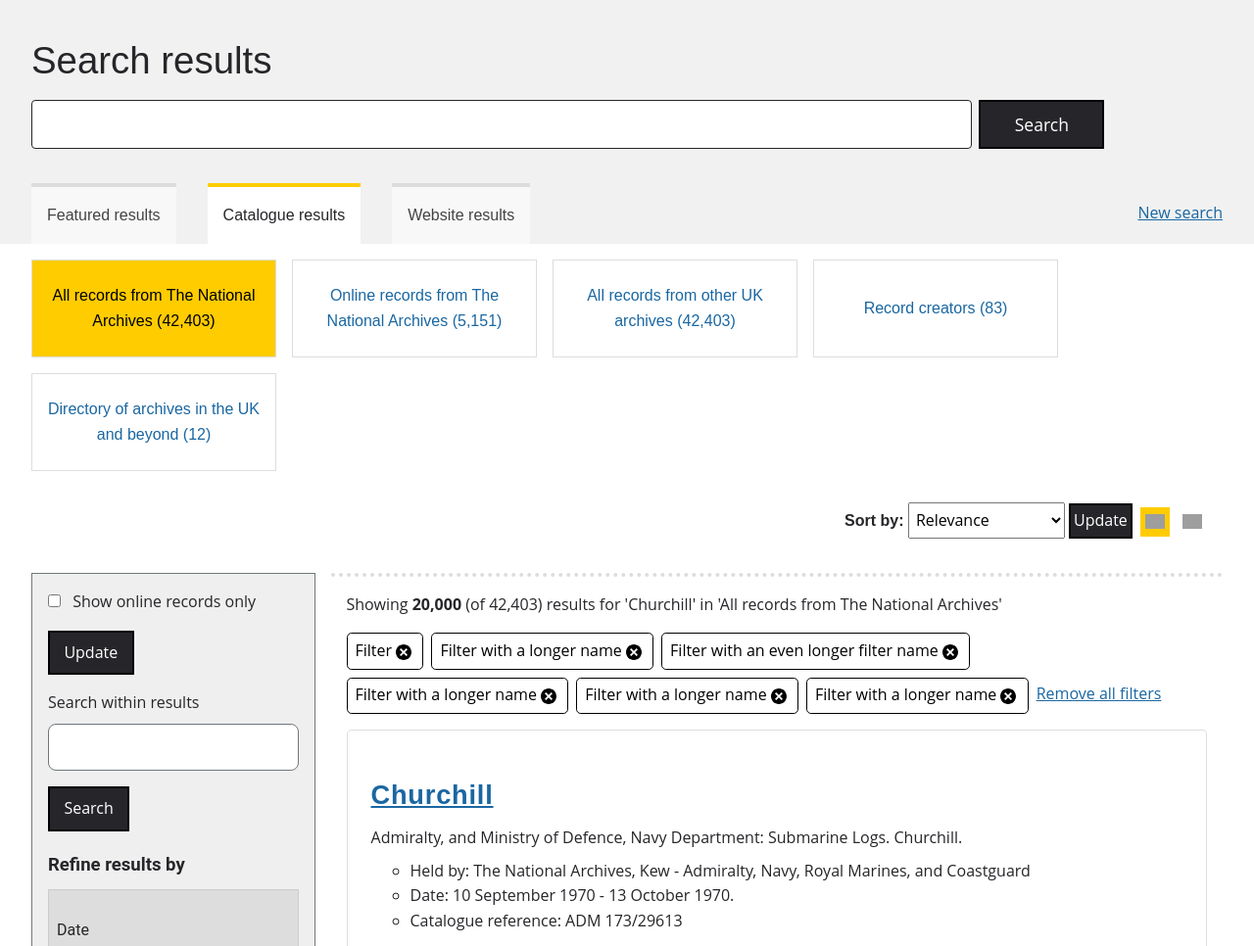
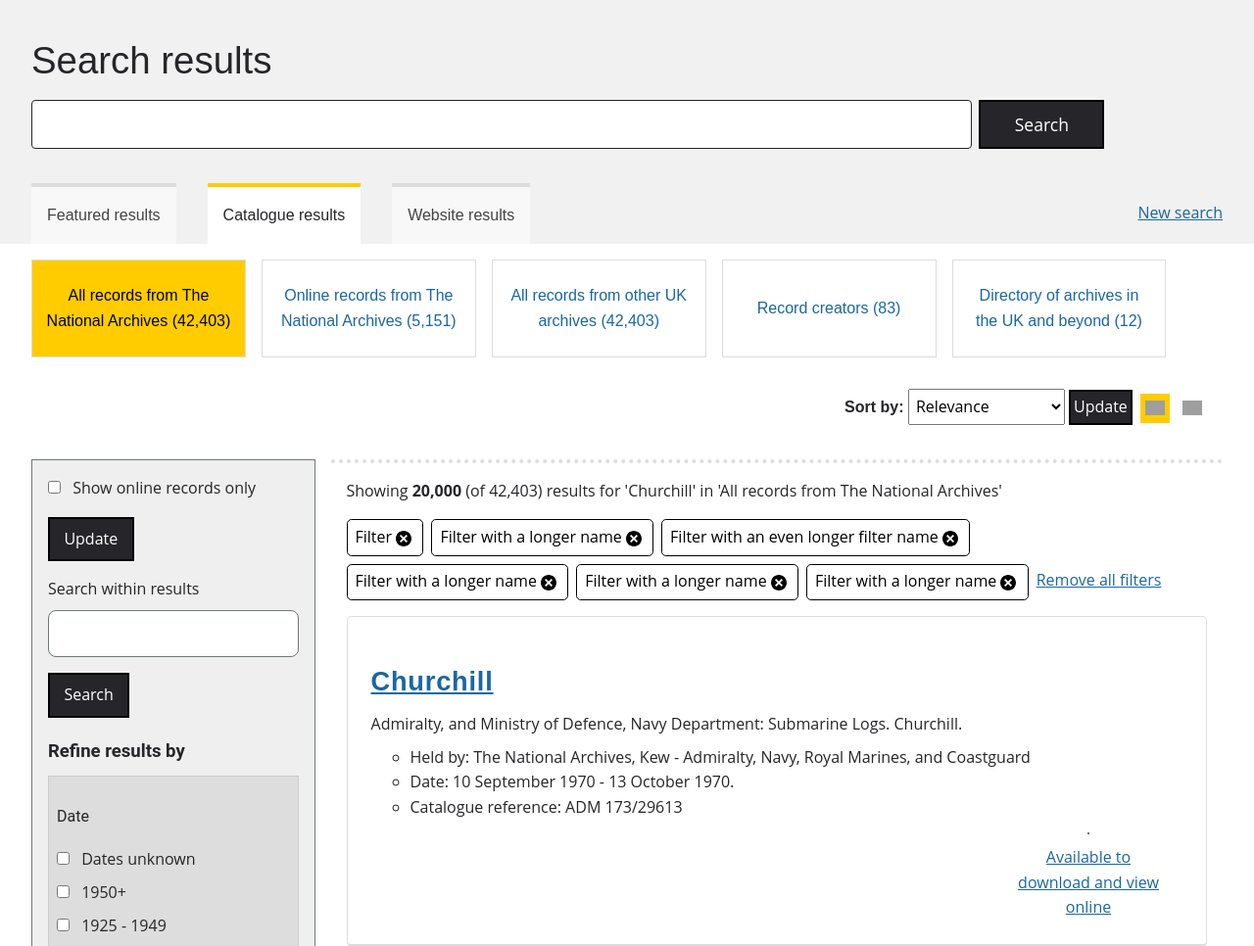
Before and after one commit to nationalarchives/ds-etna-search-plan, a Flask app: page /search/catalogue/ in a window 1280 px wide. Shown: the part 133-1099 px from the top of the page at 98% size. Run offline with Flask 2, Linux system fonts and the light colour scheme; some libraries are stand-ins or nearby versions; some web fonts are replaced; grey boxes are pictures that could not be loaded.

Commit message:
Use % width of search buckets

```diff
--- a/Prototype/sass/includes/_search-buckets.scss
+++ b/Prototype/sass/includes/_search-buckets.scss
@@ -10,7 +10,7 @@
         &-item {
             display: inline-block;
             list-style: none;
-            width: 250px;
+            width: 18%;
             margin-right: 1rem;
             min-height: 100px;
             margin-bottom: 1rem;
--- a/Prototype/static/css/search.css
+++ b/Prototype/static/css/search.css
@@ -3736,7 +3736,7 @@
   .search-buckets__list-item {
     display: inline-block;
     list-style: none;
-    width: 250px;
+    width: 18%;
     margin-right: 1rem;
     min-height: 100px;
     margin-bottom: 1rem;
```
Also changed, not shown: 1 other file.
